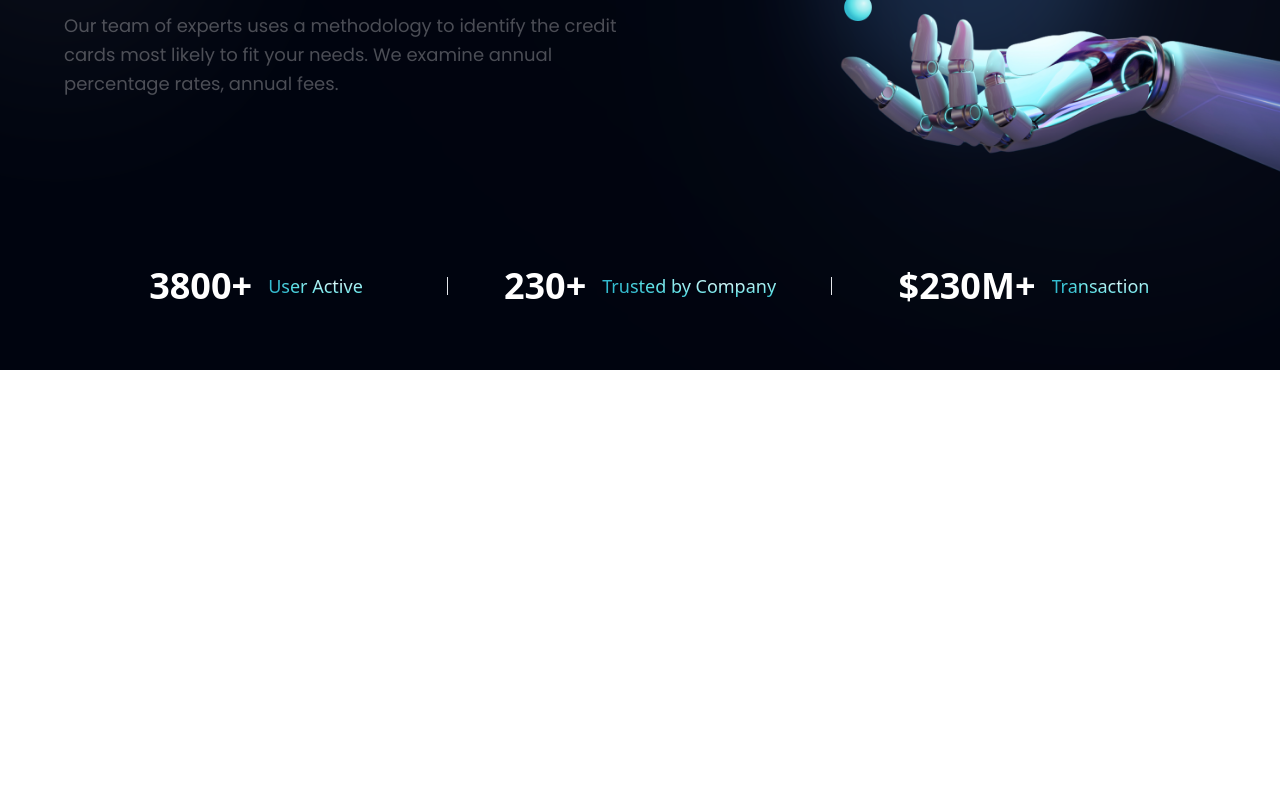
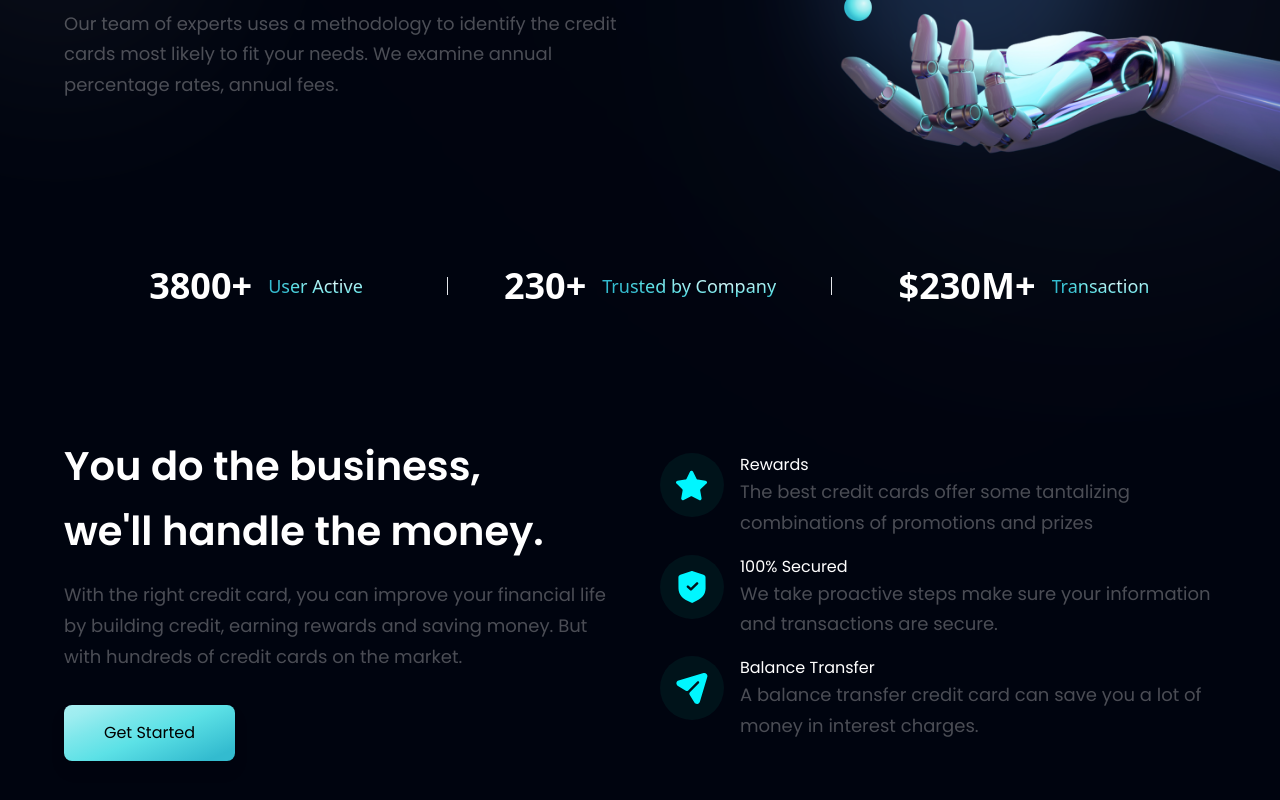
Before and after one commit to kimicasamina/hoobank-landing-page, a React (Vite) app: page / in a window 1280 px wide. Shown: the part 506-1306 px from the top of the page. Before the commit the page ends 876 px from the top, so only its background shows below. Built offline with nearby package versions, Linux system fonts and the light colour scheme.

Commit message:
feat: business section

```diff
--- a/src/App.jsx
+++ b/src/App.jsx
@@ -2,7 +2,7 @@ import React from 'react';
 import styles from './styles';
 // import { Billing, Business, CardDeal, Clients, CTA, Footer, Navbar, Stats, Testimonials, Hero } from './components';
 import Navbar from './components/Navbar';
-import { Hero, Stats } from './components';
+import { Business, Hero, Stats } from './components';
 
 const App = () => {
   return (
@@ -22,6 +22,7 @@ const App = () => {
       <div className={`bg-primary ${styles.paddingX} ${styles.flexStart}`}>
         <div className={`${styles.boxWidth}`}>
           <Stats />
+          <Business />
         </div>
       </div>
     </div>
--- a/src/components/Business.jsx
+++ b/src/components/Business.jsx
@@ -1,8 +1,43 @@
 import React from 'react'
+import { features } from '../constants'
+import styles, {layout} from '../styles'
+import Button from './Button'
+
+const FeatureCard = ({icon, title, content, index}) => {
+  return (
+    <div className={`w-full flex flex-row ${index !== features.length -1 ? 'mb-4' : 'mb-0'}`}>
+      <div className="w-[64px] h-[64px] rounded-full flex justify-center items-center bg-dimBlue mr-4 " style={{aspectRatio:'1/1'}}>
+        <img src={icon} alt="icon" className='object-contain w-[50%] h-[50%]'  />
+      </div>
+      <div className="flex flex-col">
+        <h4 className='font-poppins font-normal text-white'>{title}</h4>
+        <p className={`${styles.paragraph}`}>{content}</p>
+      </div>
+    </div>
+  )
+}
 
 const Business = () => {
+  // console.log(features)
+
   return (
-    <div>Business</div>
+    <section className={`${layout.section}`}>
+      <div className={`${layout.sectionInfo}`}>
+        <h3 className={`${styles.heading3}  mb-4 text-center lg:text-left`}>
+          You do the business, {''}<br className='hidden sm:block'/>
+          we'll handle the money.
+        </h3>
+        <p className={`${styles.paragraph} mb-8 text-justify lg:text-left`}>With the right credit card, you can improve your financial life by building credit, earning rewards and saving money. But with hundreds of credit cards on the market.</p>
+        <Button />
+      </div>
+      <div className={`${layout.sectionImg} flex-col items-start`}>
+        {features.map((feature, index) => {
+          return(
+            <FeatureCard key={feature.id} {...feature} index={index}/>
+          )
+        })}
+      </div>
+    </section>
   )
 }
 
--- a/src/components/Button.jsx
+++ b/src/components/Button.jsx
@@ -2,7 +2,9 @@ import React from 'react'
 
 const Button = () => {
   return (
-    <div>Button</div>
+    <button className='bg-blue-gradient text-black rounded-lg px-10 py-4 w-[fit-content] font-poppins drop-shadow-lg'>
+      Get Started
+    </button>
   )
 }
 
--- a/src/components/Hero.jsx
+++ b/src/components/Hero.jsx
@@ -40,7 +40,7 @@ const Hero = () => {
         </div>
 
         <div className='flex'>
-          <p className={`${styles.paragraph} leading-relaxed`}>Our team of experts uses a methodology to identify the credit cards most likely to fit your needs.
+          <p className={`${styles.paragraph} `}>Our team of experts uses a methodology to identify the credit cards most likely to fit your needs.
           We examine annual percentage rates, annual fees.</p>
         </div>
       </div>
--- a/src/styles.js
+++ b/src/styles.js
@@ -2,7 +2,8 @@ const styles = {
     boxWidth: "xl:max-w-[1280px] w-full",
 
     heading2: "font-poppins font-semibold xs:text-[48px] text-[40px] text-white xs:leading-[76.8px] leading-[66.8px] w-full ",
-    paragraph: "font-poppins font-normal text-dimWhite sm:w-full text-[12px] sm:text-[18px] leading-[30.8px]",
+    heading3: "font-poppins font-semibold xs:text-[40px] text-[32px] text-white leading-normal xs:leading-relaxed w-full",
+    paragraph: "font-poppins font-normal text-dimWhite sm:w-full text-[12px] sm:text-[18px] leading-relaxed sm:leading-[30.8px]",
 
     flexCenter: "flex justify-center items-center",
     flexStart: "flex justify-center items-start",
```
